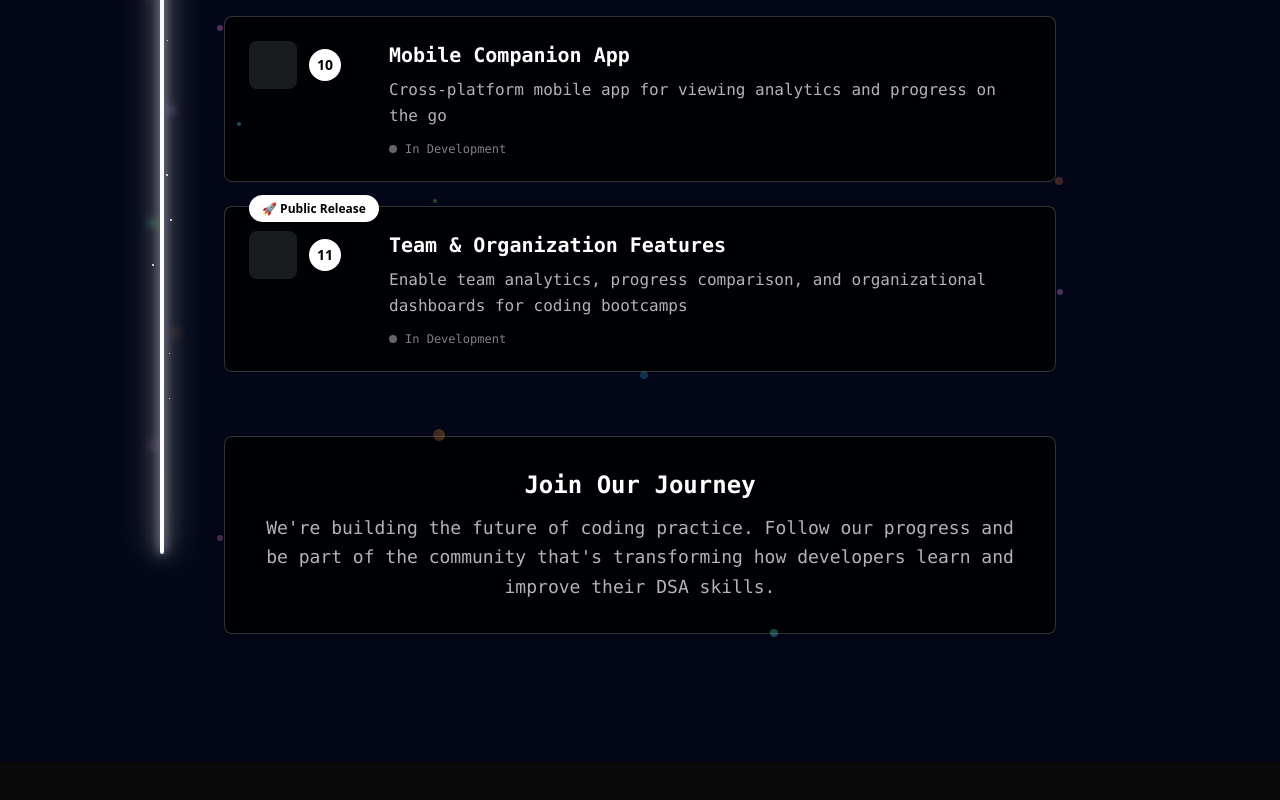
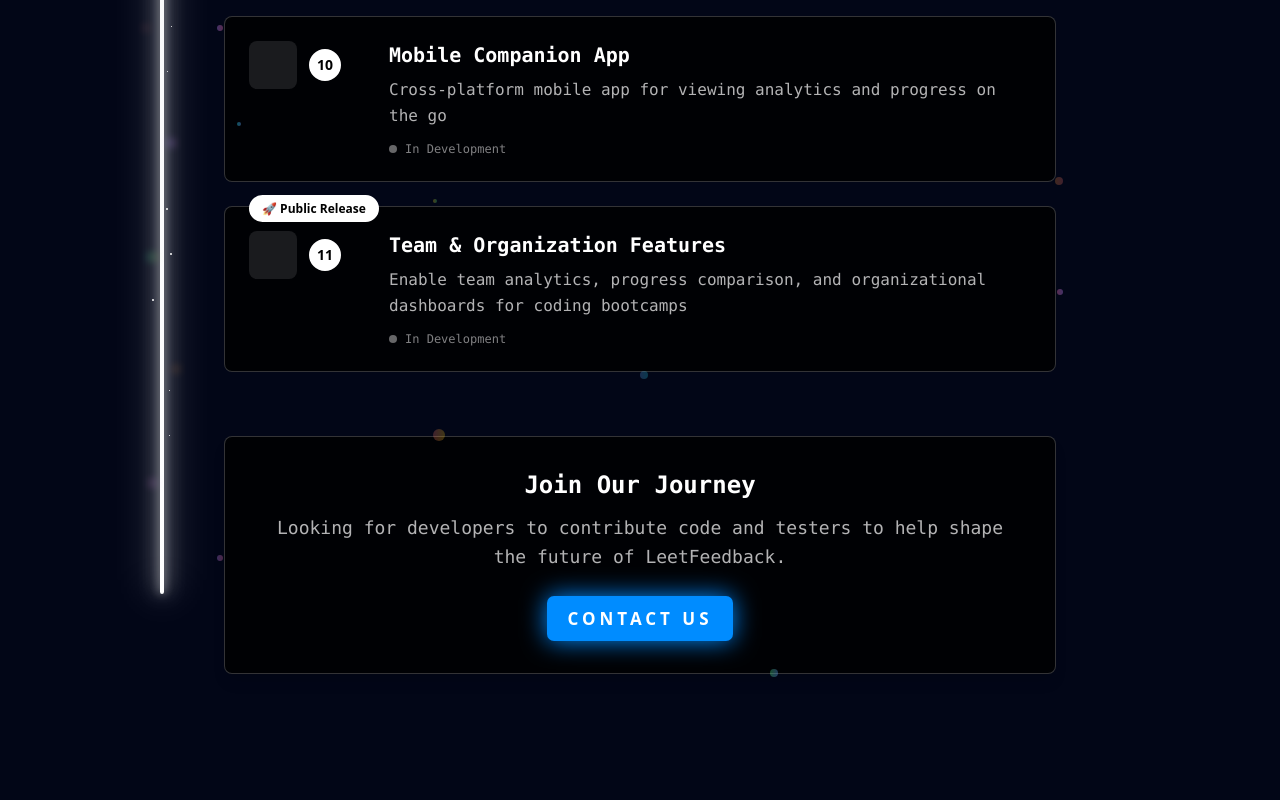
Before and after one commit to SWAMINATHAN-A/leetfeedback-webs-public, a React (Vite) app in the folder website/: page /roadmap in a window 1280 px wide. Shown: the part 2638-3438 px from the top of the page. Before the commit the page ends 3400 px from the top, so only its background shows below. Built offline with nearby package versions, Linux system fonts and the light colour scheme; some icons are missing.

Commit message:
roadmap card design revamp [1/2] System: Darwin 24.5.0 arm64 Timestamp: 2025-05-30 17:47:01 IST Shell: /bin/zsh Change-Id: Ifd4eb65af08e2c4df4ec1b1d768e2582
Signed-off-by: lqsky7 <catinice@outlook.com>

```diff
--- a/website/package.json
+++ b/website/package.json
@@ -23,6 +23,7 @@
     "@types/node": "^16.18.126",
     "@types/react": "^19.1.6",
     "@types/react-dom": "^19.1.5",
+    "@types/styled-components": "^5.1.34",
     "class-variance-authority": "^0.7.1",
     "clsx": "^2.1.1",
     "framer-motion": "^12.15.0",
@@ -31,6 +32,7 @@
     "react": "^19.1.0",
     "react-dom": "^19.1.0",
     "react-router-dom": "^7.6.1",
+    "styled-components": "^6.1.18",
     "tailwind-merge": "^3.3.0",
     "tailwindcss": "^3.4.3",
     "typescript": "^4.9.5",
--- /dev/null
+++ b/website/src/components/ui/contact-button.tsx
@@ -0,0 +1,40 @@
+import React from 'react';
+import styled from 'styled-components';
+
+const StyledWrapper = styled.div`
+  .shadow__btn {
+    padding: 10px 20px;
+    border: none;
+    font-size: 17px;
+    color: #fff;
+    border-radius: 7px;
+    letter-spacing: 4px;
+    font-weight: 700;
+    text-transform: uppercase;
+    transition: 0.5s;
+    transition-property: box-shadow;
+    background: rgb(0,140,255);
+    box-shadow: 0 0 25px rgb(0,140,255);
+  }
+
+  .shadow__btn:hover {
+    box-shadow: 0 0 5px rgb(0,140,255),
+                0 0 25px rgb(0,140,255),
+                0 0 50px rgb(0,140,255),
+                0 0 100px rgb(0,140,255);
+  }
+`;
+
+const ContactButton: React.FC = () => {
+  return (
+    <StyledWrapper>
+      <a href="mailto:catinice@outlook.com">
+        <button className="shadow__btn">
+          Contact Us
+        </button>
+      </a>
+    </StyledWrapper>
+  );
+};
+
+export default ContactButton;
--- a/website/src/pages/RoadmapPage.tsx
+++ b/website/src/pages/RoadmapPage.tsx
@@ -26,6 +26,7 @@ import GitHubIcon from "@mui/icons-material/GitHub";
 import LightModeIcon from "@mui/icons-material/LightMode";
 import DarkModeIcon from "@mui/icons-material/DarkMode";
 import HomeIcon from "@mui/icons-material/Home";
+import ContactButton from '@/components/ui/contact-button';
 
 interface RoadmapItem {
     id: number;
@@ -397,12 +398,12 @@ const RoadmapPage: React.FC = () => {
                             <h4 className="text-2xl font-semibold text-white mb-3 font-mono">
                                 Join Our Journey
                             </h4>
-                            <p className="text-white/70 text-lg leading-relaxed font-mono">
-                                We're building the future of coding practice.
-                                Follow our progress and be part of the community
-                                that's transforming how developers learn and
-                                improve their DSA skills.
+                            <p className="text-white/70 text-lg leading-relaxed font-mono mb-6">
+                                Looking for developers to contribute code and testers to help shape the future of LeetFeedback.
                             </p>
+                            <div className="flex justify-center">
+                                <ContactButton />
+                            </div>
                         </div>
                     </BlurFade>
                 </div>
```
